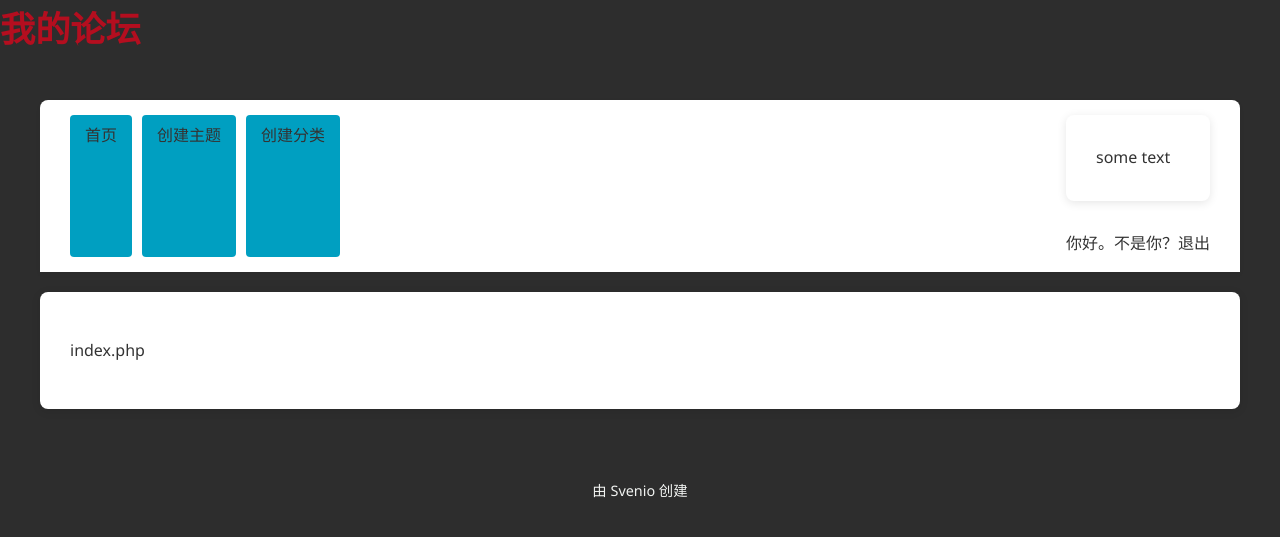
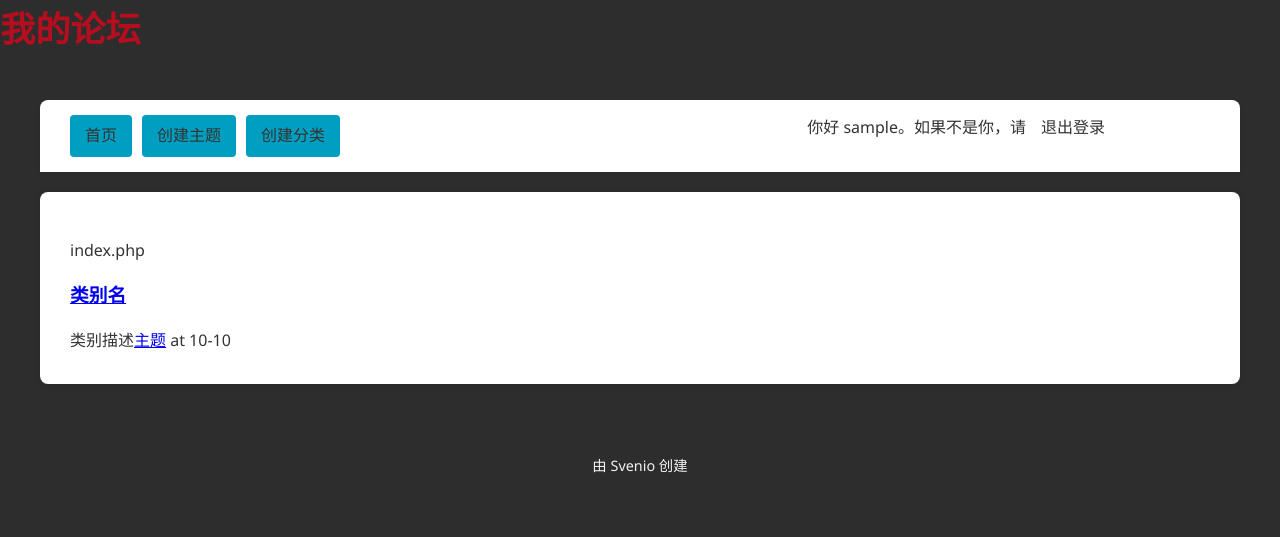
Before and after one commit to XinghaiGe/my-forum, a PHP site: page /my-forum/index.php in a window 1280 px wide. Shown: the top 537 px of the page. Run offline with PHP 8.4, Linux system fonts and the light colour scheme; the visitor is signed in with stand-in values (Sample User, id 1).

Commit message:
create a category

```diff
--- a/header.php
+++ b/header.php
@@ -1,3 +1,6 @@
+<?php
+session_start();
+?>
 <!DOCTYPE html PUBLIC "-//W3c//DTD XHTML 1.0 Strict//EN"
         "http://www.w3.org/TR/xhtml1/DTD/xhtml1-strict.dtd">
 <html xmlns="http://www.w3.org/1999/xhtml" xml:lang="zh-CN" lang="zh-CN">
@@ -12,21 +15,19 @@
 <h1>我的论坛</h1>
 <div id="wrapper">
     <div id="menu">
-        <a class="item" href="/forum/index.php">首页</a>
-        <a class="item" href="/forum/create_topic.php">创建主题</a>
-        <a class="item" href="/forum/create_cat.php">创建分类</a>
+        <a class="item" href="/my-forum/index.php">首页</a>
+        <a class="item" href="/my-forum/create_topic.php">创建主题</a>
+        <a class="item" href="/my-forum/create_cat.php">创建分类</a>
+
 
         <div id="userbar">
             <?php
-            $error = false;
-
-            if ($error == false) {
-                echo '<div id="content">some text</div>';
+            if ($_SESSION['signed_in']) {
+                echo '你好 ' . $_SESSION['user_name'] . '。如果不是你，请<a href="signout.php">退出登录<a>';
             } else {
-                // bad looking
+                echo '<a href="signin.php">登录</a>或<a href="signup.php">注册</a>';
             }
             ?>
-            你好。不是你？退出
         </div>
     </div>
     <div id="content">
--- a/index.php
+++ b/index.php
@@ -5,4 +5,13 @@ include 'header.php';
 echo '<p>';
 echo 'index.php';
 echo '</p>';
+
+echo '<tr>';
+echo '<td class="leftpart">';
+echo '<h3><a href="category.php?id=">类别名</a></h3>类别描述';
+echo '</td>';
+echo '<td class="rightpart">';
+echo '<a href="topic.php?id=">主题</a> at 10-10';
+echo '</td>';
+echo '</tr>';
 include 'footer.php';
--- /dev/null
+++ b/signout.php
@@ -0,0 +1,5 @@
+<?php
+$_SESSION = array();
+// 跳转到 index.php
+header("Location: index.php");
+exit;
```
Also changed, not shown: create_cat.php (+25 -9 lines).
